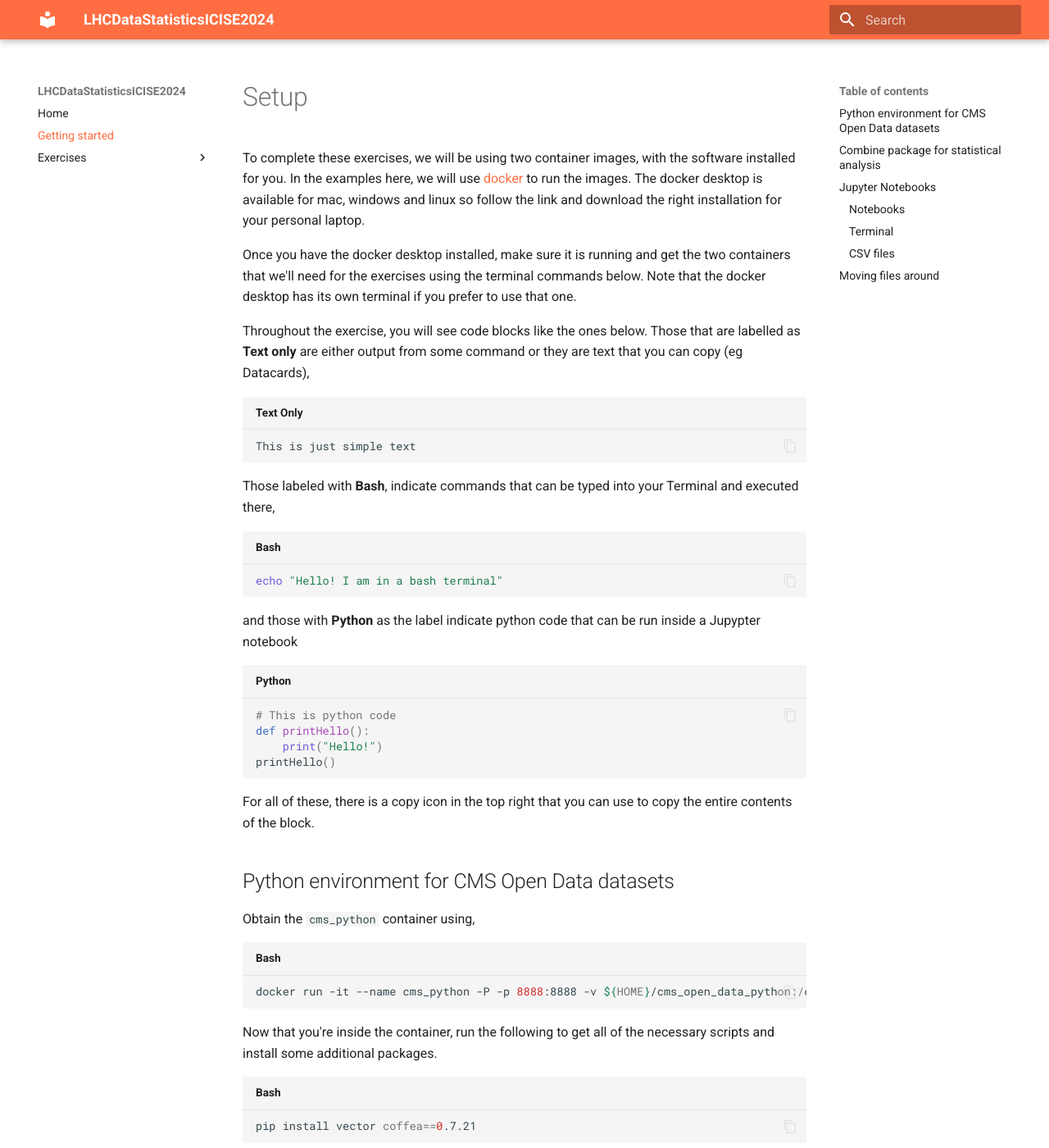
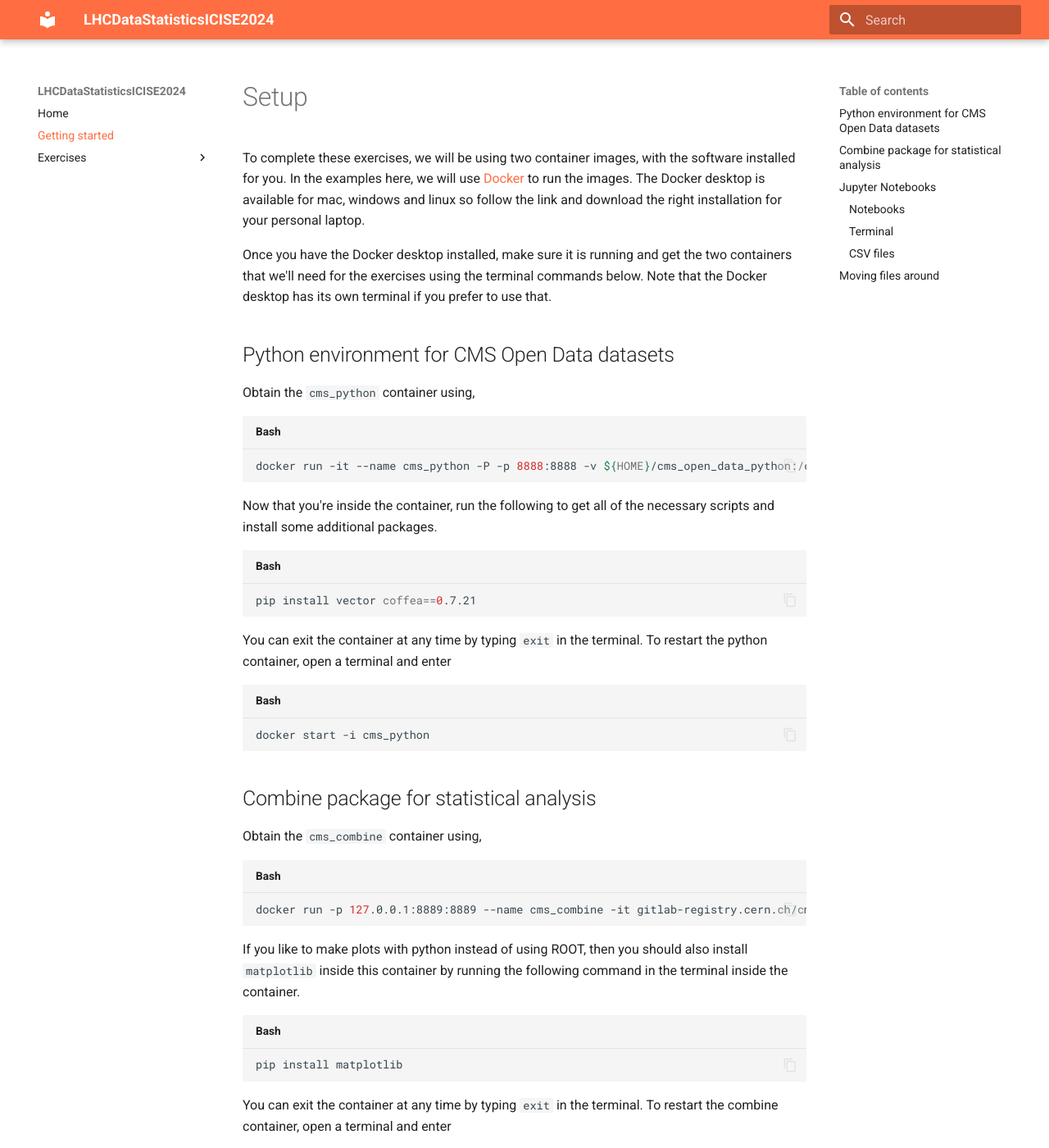
Before and after one commit to nucleosynthesis/LHCDataStatisticsICISE2024, an MkDocs documentation site: the page built from docs/setup.md, in a window 1280 px wide and 1400 px high. Shown: the whole window at 82% size. Built offline with MkDocs 1.6.1 and Material for MkDocs 9.7.7, drawn with Linux system fonts in a browser that asks for light colours.

Commit message:
re-arrange

````diff
--- a/docs/setup.md
+++ b/docs/setup.md
@@ -1,30 +1,8 @@
 # Setup
 
-To complete these exercises, we will be using two container images, with the software installed for you. In the examples here, we will use [docker](https://www.docker.com/) to run the images. The docker desktop is available for mac, windows and linux so follow the link and download the right installation for your personal laptop.
+To complete these exercises, we will be using two container images, with the software installed for you. In the examples here, we will use [Docker](https://www.docker.com/) to run the images. The Docker desktop is available for mac, windows and linux so follow the link and download the right installation for your personal laptop.
 
-Once you have the docker desktop installed, make sure it is running and get the two containers that we'll need for the exercises using the terminal commands below. Note that the docker desktop has its own terminal if you prefer to use that one.
-
-Throughout the exercise, you will see code blocks like the ones below. Those that are labelled as **Text only** are either output from some command or they are text that you can copy (eg Datacards),
-
-```
-This is just simple text
-```
-
-Those labeled with **Bash**, indicate commands that can be typed into your Terminal and executed there,
-```sh
-echo "Hello! I am in a bash terminal"
-```
-
-and those with **Python** as the label indicate python code that can be run inside a Jupypter notebook
-```python
-# This is python code
-def printHello():
-	print("Hello!")
-printHello()
-```
-
-
-For all of these, there is a copy icon in the top right that you can use to copy the entire contents of the block.
+Once you have the Docker desktop installed, make sure it is running and get the two containers that we'll need for the exercises using the terminal commands below. Note that the Docker desktop has its own terminal if you prefer to use that.
 
 ## Python environment for CMS Open Data datasets
 
````
Also changed, not shown: docs/index.md (+24 -0 lines).
